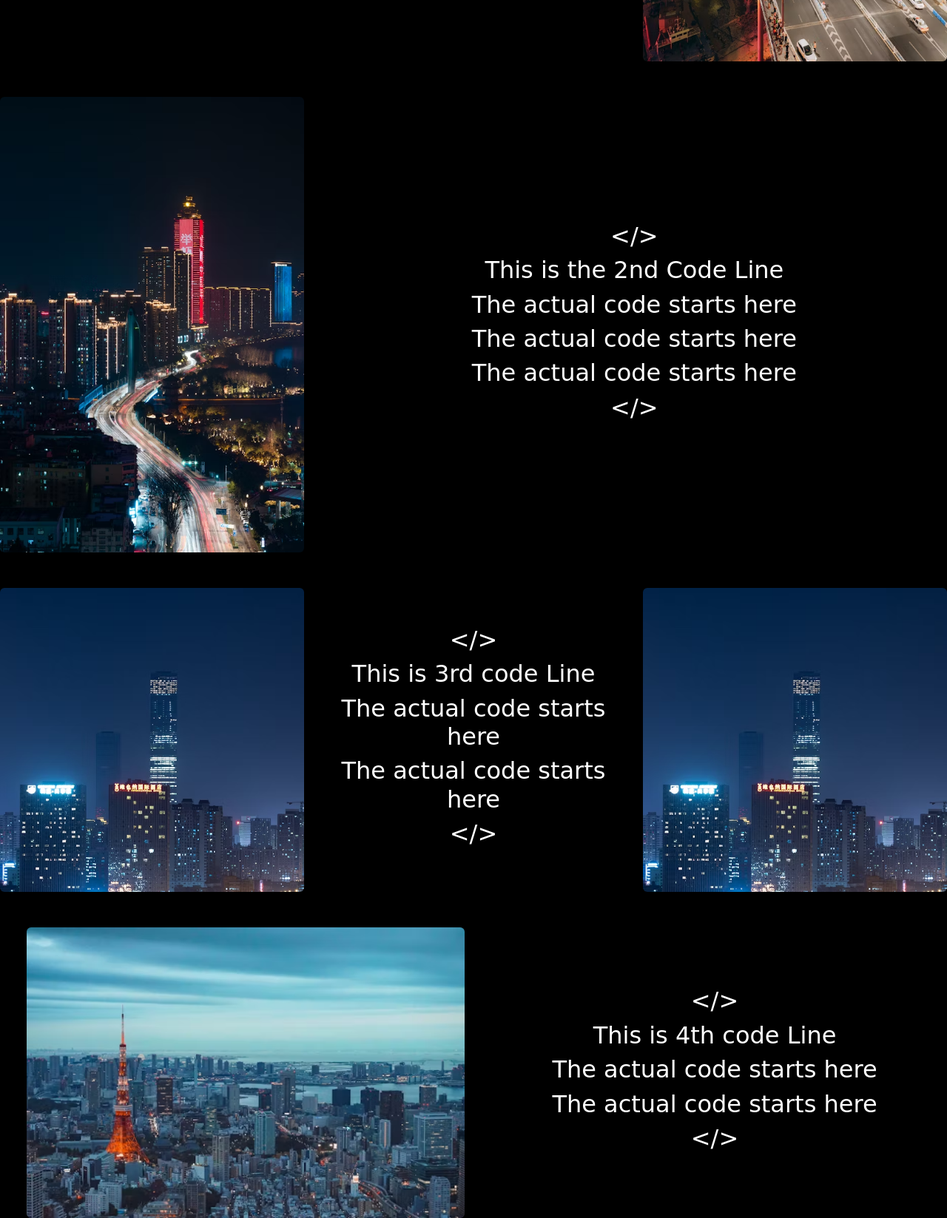
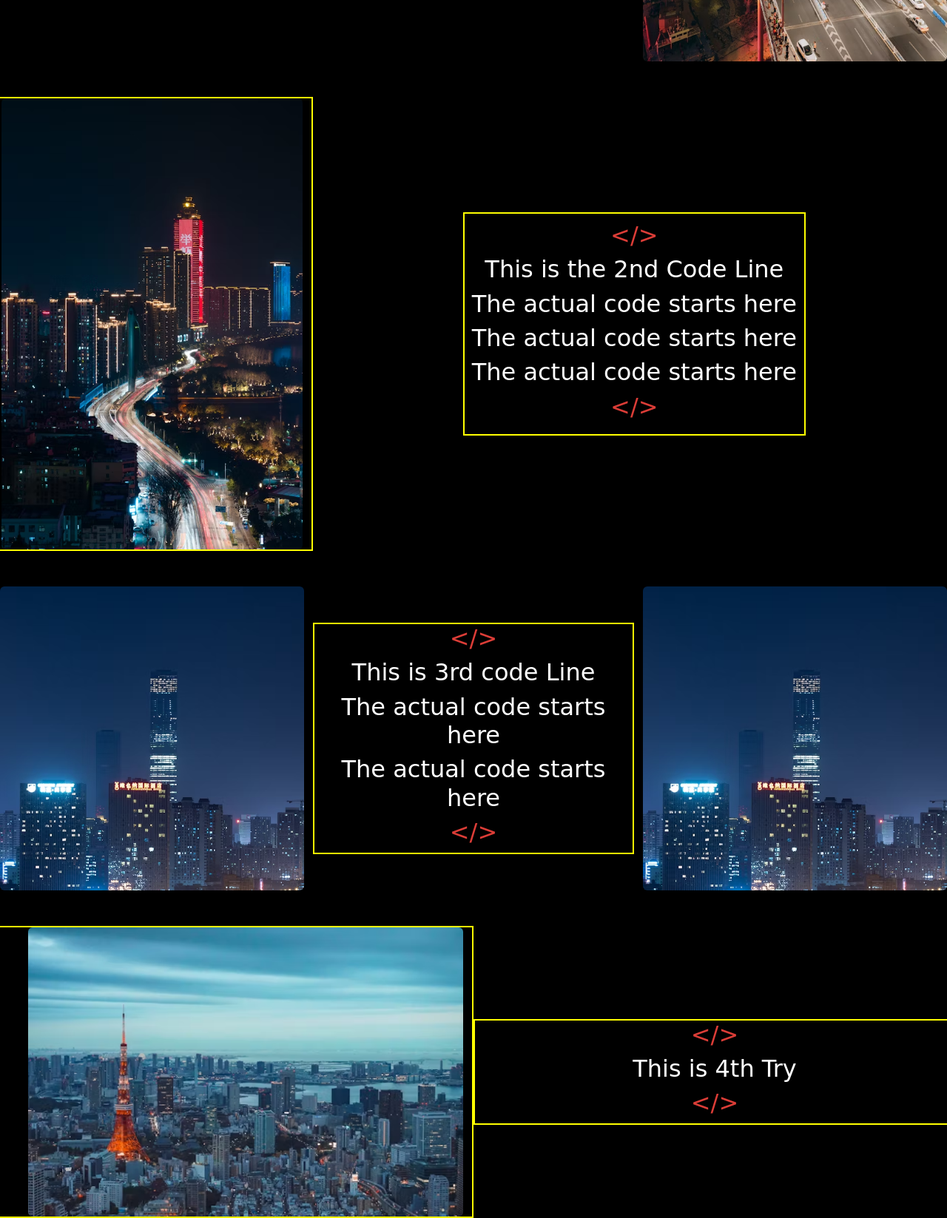
Before and after one commit to Abhay-aps001/BT-project, a plain HTML site: page index.html in a window 1280 px wide. Shown: the part 620-2267 px from the top of the page at 74% size. Drawn offline with nearby package versions, Linux system fonts and the light colour scheme.

Commit message:
section boundary

```diff
--- a/index.css
+++ b/index.css
@@ -7,3 +7,57 @@ nav{
     display: inline;
     color: rgb(220, 61, 55);
 }
+#first_text
+{
+    text-align: center;
+
+}
+.first-block
+{
+   border: 2px solid yellow;
+  display: inline-block; /* border just around content */
+  padding: 10px; /* add some spacing */
+}
+
+#second_img
+{
+    border: solid yellow 2px;
+}
+
+#second_text
+{
+   text-align: center;
+
+}
+ .code-box {
+
+  border: 2px solid yellow;
+  display: inline-block; /* border just around content */
+  padding: 10px; /* add some spacing */
+}
+
+
+#third_img
+{
+    border: solid yellow 1px;
+}
+
+#third_text
+{
+    border: solid yellow 2px;
+}
+
+#four_img
+{
+    border: solid yellow 2px;
+}
+
+#four_text
+{
+    border: solid yellow 2px;
+}
+
+.logo
+{
+    text:red
+}
--- a/index.html
+++ b/index.html
@@ -49,15 +49,17 @@
 
   <section class="container-fluid px-0 ">
     <div class="row align-items-center">
-      <div class="col-md-8 ">
-         <h2 class="text-white text-center ">&lt;/&gt;
-        </h2>
+      <div id="first_text" class="col-md-8 ">
+      <div class="first-block">
+           <nav class="logo"><h2 class=" text-center ">&lt;/&gt;
+        </h2></nav>
         <h2 class="text-white text-center ">This is the 1st Code Line </h2>
         <h2 class="text-white text-center ">The actual code starts here </h2>
         <h2 class="text-white text-center ">The actual code starts here </h2>
         <h2 class="text-white text-center ">The actual code starts here </h2>
-        <h2 class="text-white text-center ">&lt;/&gt;
-        </h2>
+        <nav class="logo"><h2 class=" text-center ">&lt;/&gt;
+        </h2></nav>
+      </div>
       </div>
       <div class="col-md-4">
         <img  src="pic1.avif" class="img-fluid rounded" alt="...">
@@ -69,18 +71,20 @@
 
   <section class="container-fluid px-0 mt-5">
     <div class="row align-items-center">
-      <div class="col-md-4">
+      <div id="second_img" class="col-md-4">
         <img  src="pic2.avif" class="img-fluid rounded" alt="...">
       </div>
-      <div class="col-md-8 ">
-         <h2 class="text-white text-center ">&lt;/&gt;
-        </h2>
+      <div id="second_text" class="col-md-8 ">
+        <div class="code-box">
+          <nav class="logo"><h2 class=" text-center ">&lt;/&gt;
+        </h2></nav>
         <h2 class="text-white text-center ">This is the 2nd Code Line </h2>
         <h2 class="text-white text-center ">The actual code starts here </h2>
         <h2 class="text-white text-center ">The actual code starts here </h2>
         <h2 class="text-white text-center ">The actual code starts here </h2>
-        <h2 class="text-white text-center ">&lt;/&gt;
-        </h2>
+        <nav class="logo"><h2 class=" text-center ">&lt;/&gt;
+        </h2></nav>
+        </div>
       </div>
 
     </div>
@@ -90,19 +94,19 @@
 
   <section class="container-fluid px-0 mt-5">
     <div class="row align-items-center">
-      <div class="col-md-4">
+      <div id="thurd_img" class="col-md-4">
         <img  src="pic3.avif" class="img-fluid rounded" alt="...">
       </div>
-      <div class="col-md-4 ">
-         <h2 class="text-white text-center ">&lt;/&gt;
-        </h2>
+      <div id="third_text" class="col-md-4 ">
+       <nav class="logo"><h2 class=" text-center ">&lt;/&gt;
+        </h2></nav>
         <h2 class="text-white text-center ">This is 3rd code Line </h2>
         <h2 class="text-white text-center ">The actual code starts here </h2>
         <h2 class="text-white text-center ">The actual code starts here </h2>
-        <h2 class="text-white text-center ">&lt;/&gt;
-        </h2>
+       <nav class="logo"><h2 class=" text-center ">&lt;/&gt;
+        </h2></nav>
       </div>
-      <div class="col-md-4">
+      <div id="thurd_img" class="col-md-4">
         <img  src="pic3.avif" class="img-fluid rounded" alt="...">
       </div>
     </div>
@@ -112,17 +116,17 @@
 
   <section class="container-fluid px-0 mt-5">
     <div class="row align-items-center">
-      <div class="col-md-6 ps-5">
+      <div id="four_img" class="col-md-6 ps-5">
         <img  src="pic4.avif" class="img-fluid rounded" alt="...">
       </div>
-      <div class="col-md-6 ">
-         <h2 class="text-white text-center ">&lt;/&gt;
-        </h2>
-        <h2 class="text-white text-center ">This is 4th code Line </h2>
-        <h2 class="text-white text-center ">The actual code starts here </h2>
-        <h2 class="text-white text-center ">The actual code starts here </h2>
-        <h2 class="text-white text-center ">&lt;/&gt;
-        </h2>
+      <div id="four_text" class="col-md-6 ">
+        <nav class="logo"><h2 class=" text-center ">&lt;/&gt;
+        </h2></nav>
+        <h2 class="text-white text-center ">This is 4th Try </h2>
+        <!-- <h2 class="text-white text-center ">The actual code starts here </h2>
+        <h2 class="text-white text-center ">The actual code starts here </h2> -->
+        <nav class="logo"><h2 class=" text-center ">&lt;/&gt;
+        </h2></nav>
       </div>
 
     </div>
```
